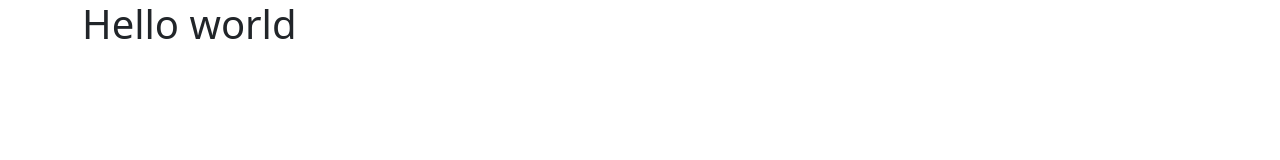
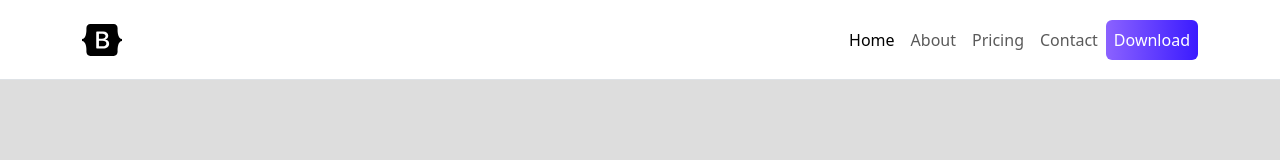
Before and after one commit to biplobariya/Corporate-website, a website: page index.html in a window 1280 px wide. Drawn offline with nearby package versions, Linux system fonts and the light colour scheme.

Commit message:
Navbar Desing Complete

```diff
--- a/index.html
+++ b/index.html
@@ -5,14 +5,49 @@
   <meta name="viewport" content="width=device-width, initial-scale=1.0">
 
   <link rel="stylesheet" href="./css/style.css">
+  <script src="https://cdn.jsdelivr.net/npm/bootstrap@5.3.2/dist/js/bootstrap.bundle.min.js" integrity="sha384-C6RzsynM9kWDrMNeT87bh95OGNyZPhcTNXj1NW7RuBCsyN/o0jlpcV8Qyq46cDfL" crossorigin="anonymous"></script>
 
   <title>Corporate Bootstrap Website</title>
 </head>
 <body>
 
-  <div class="container">
-    <h1>Hello world</h1>
-  </div>
+  <nav class="navbar navbar-expand-md fixed-top navbar-light border-bottom" style="background-color: #fff;">
+    <div class="container">
+      <a class="navbar-brand" href="#"><svg xmlns="http://www.w3.org/2000/svg" width="40" height="32" class="d-block my-1" viewBox="0 0 118 94" role="img"><title>Bootstrap</title><path fill-rule="evenodd" clip-rule="evenodd" d="M24.509 0c-6.733 0-11.715 5.893-11.492 12.284.214 6.14-.064 14.092-2.066 20.577C8.943 39.365 5.547 43.485 0 44.014v5.972c5.547.529 8.943 4.649 10.951 11.153 2.002 6.485 2.28 14.437 2.066 20.577C12.794 88.106 17.776 94 24.51 94H93.5c6.733 0 11.714-5.893 11.491-12.284-.214-6.14.064-14.092 2.066-20.577 2.009-6.504 5.396-10.624 10.943-11.153v-5.972c-5.547-.529-8.934-4.649-10.943-11.153-2.002-6.484-2.28-14.437-2.066-20.577C105.214 5.894 100.233 0 93.5 0H24.508zM80 57.863C80 66.663 73.436 72 62.543 72H44a2 2 0 01-2-2V24a2 2 0 012-2h18.437c9.083 0 15.044 4.92 15.044 12.474 0 5.302-4.01 10.049-9.119 10.88v.277C75.317 46.394 80 51.21 80 57.863zM60.521 28.34H49.948v14.934h8.905c6.884 0 10.68-2.772 10.68-7.727 0-4.643-3.264-7.207-9.012-7.207zM49.948 49.2v16.458H60.91c7.167 0 10.964-2.876 10.964-8.281 0-5.406-3.903-8.178-11.425-8.178H49.948z" fill="currentColor"></path></svg></a>
+
+      <!-- Toggle Button -->
+      <button class="navbar-toggler" type="button" data-bs-toggle="collapse" data-bs-target="#navbarSupportedContent" aria-controls="navbarSupportedContent" aria-expanded="false" aria-label="Toggle navigation">
+        <span class="navbar-toggler-icon"></span>
+      </button>
+
+      <!-- Right Menu -->
+      <div class="collapse navbar-collapse mt-5 mt-md-0" id="navbarSupportedContent">
+        <ul class="navbar-nav ms-auto mb-2 mb-lg-0">
+          <li class="nav-item">
+            <a class="nav-link active" aria-current="page" href="#">Home</a>
+          </li>
+          <li class="nav-item">
+            <a class="nav-link" href="#">About</a>
+          </li>
+          <li class="nav-item">
+            <a class="nav-link" href="#">Pricing</a>
+          </li>
+          <li class="nav-item">
+            <a class="nav-link" href="#">Contact</a>
+          </li>
+          <li class="nav-item">
+            <a class="btn btn-primary download" href="/download">Download</a>
+          </li>
+        </ul>
+
+      </div>
+    </div>
+  </nav>
+  <div class="extra-margin"></div>
+
+  <main class="container">
+
+  </main>
 
 </body>
 </html>
--- a/scss/index.scss
+++ b/scss/index.scss
@@ -3,5 +3,13 @@
 // import bootstrap sass files
 
 @import "../node_modules/bootstrap/scss/bootstrap";
+@import "./nav/navbar";
 
 // custom code here
+body {
+  background-color: #ddd;
+}
+
+.extra-margin {
+  margin-top: 80px;
+}
--- /dev/null
+++ b/scss/nav/navbar.scss
@@ -0,0 +1,11 @@
+// Navar Custom Code
+.navbar {
+  height: 80px;
+
+  .download {
+    padding: 0.5rem;
+    background-image: linear-gradient(90deg, #8b62ff 0, #3b1bff);
+    border: none;
+    outline: none;
+  }
+}
```
Also changed, not shown: css/style.css, 1 other file.
